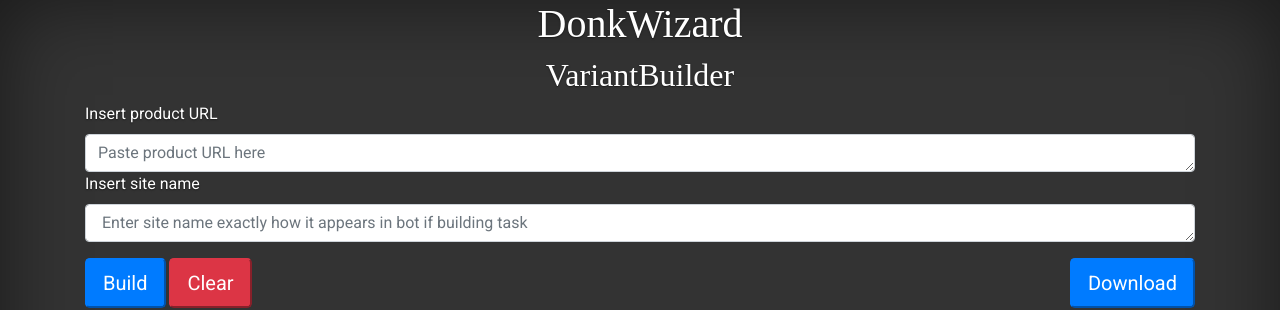
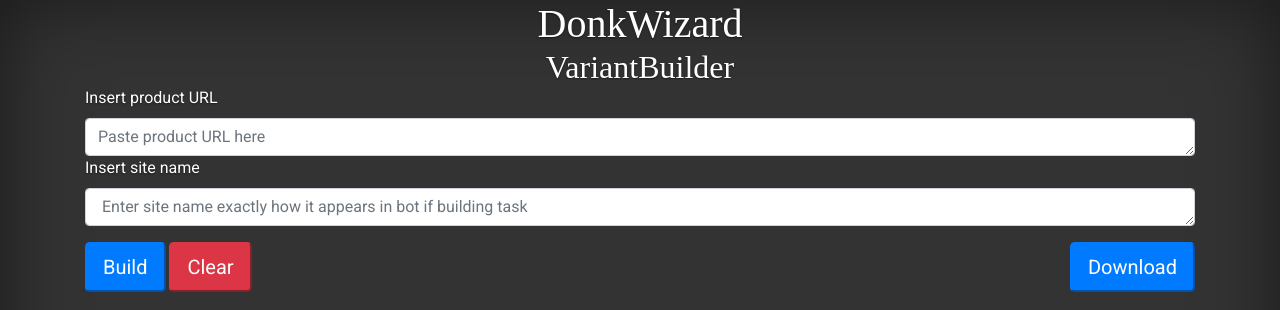
Before and after one commit to cpalka87/taskWizard, a PHP site: page / in a window 1280 px wide. Shown: the top 310 px of the page. Run offline with PHP 8.4, Linux system fonts and the light colour scheme; some libraries are stand-ins or nearby versions; some web fonts are replaced.

Commit message:
Adjust margin padding on page and adjust domain line in webhook msg

````diff
--- a/assets/stylesheet.css
+++ b/assets/stylesheet.css
@@ -11,6 +11,11 @@ body {
     color: #fff;
     text-shadow: 0 .05rem .1rem rgba(0, 0, 0, .5);
     box-shadow: inset 0 0 5rem rgba(0, 0, 0, .5);
+  }
+
+  #title,
+  #subtitle {
+    margin-bottom: 0rem;
   }
 
 
--- a/index.html
+++ b/index.html
@@ -7,11 +7,8 @@
   window.dataLayer = window.dataLayer || [];
   function gtag(){dataLayer.push(arguments);}
   gtag('js', new Date());
-
   gtag('config', 'UA-140022813-2');
 </script>
-
-
     <meta charset="utf-8">
     <meta name="viewport" content="width=device-width, initial-scale=1, shrink-to-fit=no">
     <link href="https://fonts.googleapis.com/css?family=Gotu|Roboto&display=swap" rel="stylesheet">
@@ -31,7 +28,6 @@
     var domain = productUrl[2]
     var handle = productUrl[productUrl.length - 1];
     if (domain !== undefined) {
-
       $.getJSON(`https://${domain}/products.json`, function( data ) {
         var regex = new RegExp(`\^${handle}\$`)
         var items = [];
@@ -55,7 +51,6 @@
               length.push(currentProduct[0].variants[0].id.toString().length);
             }
           }
-
         }
         var productLink = document.getElementById('site-url').value
         var varMessage = items.join('\n');
@@ -64,7 +59,7 @@
         var completeMessageNSB = items.join('\n');
         var completeMessageBalkoIndex = ('```' + completeMessageBalko + '```')
         completeMessageNSB = ('```' + completeMessageNSB + '```')
-        domain = ('```' + domain.slice(0, -4) + '```')
+        domain = ('```' + domain.slice(0) + '```')
         $('#variants-box').text(varMessage)
         $('#size').text(sizeMessage)
         $('#balko-variants-box').text(completeMessageBalko)
@@ -78,11 +73,8 @@
     $(this).closest('form').find("input[type=text], textarea").val("");
   });
   </script>
-
-
-    <h1 id ="title">DonkWizard</h1>
-    <h2 id ="subtitle">VariantBuilder</h2>
-
+    <h1 id="title">DonkWizard</h1>
+    <h2 id="subtitle">VariantBuilder</h2>
     <form id="myForm">
     <div class="container">
       <div class="form-group" id="myForm">
@@ -145,6 +137,5 @@
         </div>
     </form>
     <script>$('#variants-box').attr('placeholder', 'If just building task, enter site name above and paste each variant on a new line here' + '\n' + '\n' + '(example)' + '\n' + '12345678912345' + '\n'+ '12345678912345' + '\n'+ '12345678912345' + '\n');</script>
-
   </body>
 </html>
````
Also changed, not shown: assets/lib.js (+0 -8 lines).
